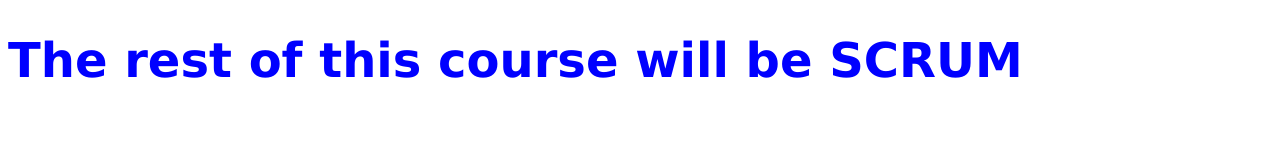
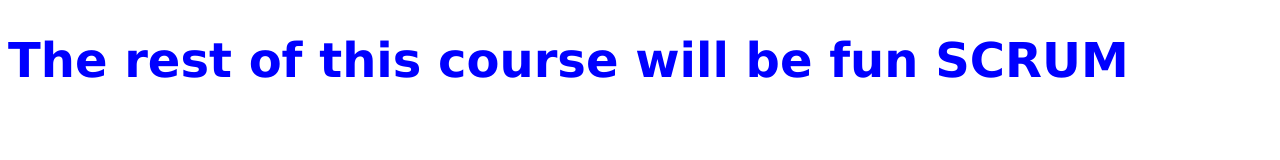
Before and after one commit to TimoMikkeli/SDPTask4B, a plain HTML site: page wwwroot/index.html in a window 1280 px wide. Drawn offline with Linux system fonts and the light colour scheme.

Commit message:
Modified index.html locally a bit.

```diff
--- a/wwwroot/index.html
+++ b/wwwroot/index.html
@@ -6,6 +6,6 @@
     <link href="styles.css" rel="stylesheet" />
 </head>
 <body>
-    <h1>The rest of this course will be SCRUM</h1>
+    <h1>The rest of this course will be fun SCRUM</h1>
 </body>
 </html>
```
